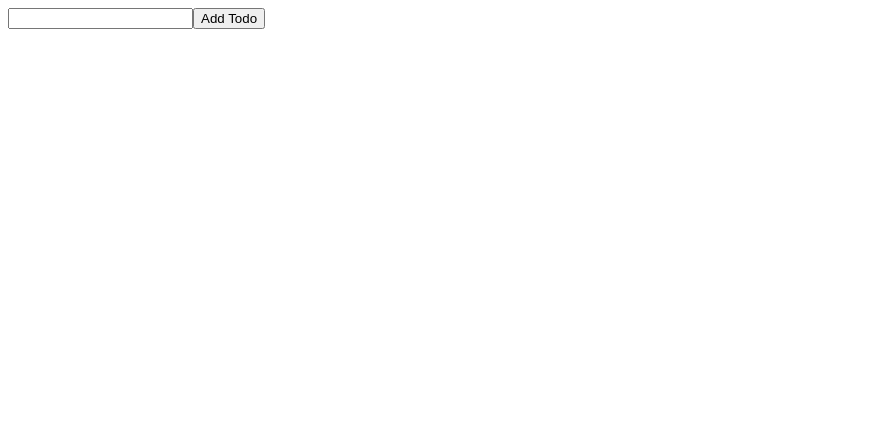
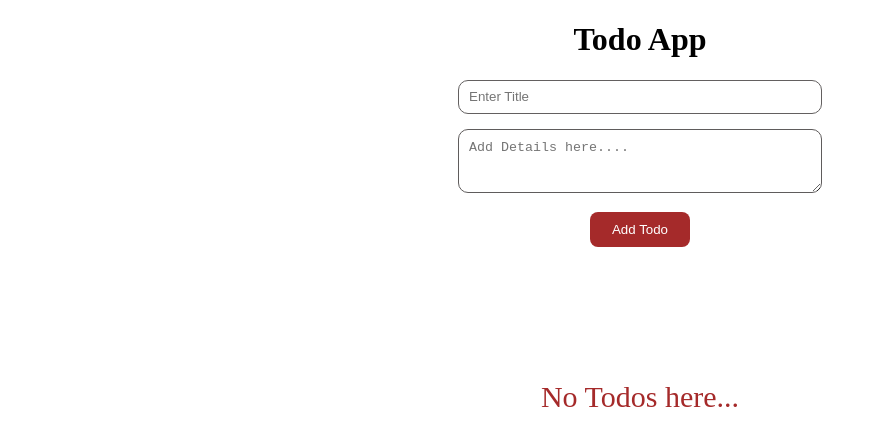
Before and after one commit to Manasa2903/todoapp, a React (Create React App) app in the folder todo-app/: page / in a window 1280 px wide. Shown: the top 446 px of the page, without its empty margins (0-877 px from the left). Built offline with nearby package versions, Linux system fonts and the light colour scheme.

Commit message:
added description and litte css

```diff
--- a/todo-app/src/App.js
+++ b/todo-app/src/App.js
@@ -6,6 +6,7 @@ function App() {
 
   const [todoList , setTodoList] = useState([])
   const [inputVal , setInputVal] = useState("")
+  const [description, setDescription] = useState("")
   const [id, setId] = useState(1)
 
   const addTodo = (event) =>
@@ -13,11 +14,13 @@ function App() {
     event.preventDefault()
     let newTodo = {
       id : id,
-      todoValue : inputVal
+      todoValue : inputVal,
+      todoDescription : description
     }
     setTodoList(prevState => ([...prevState, newTodo]))
     setId(id + 1)
     setInputVal("")
+    setDescription("")
   }
 
   const deleteTodo = (id) =>
@@ -33,18 +36,34 @@ function App() {
     setInputVal(event.target.value)
   }
 
+  const handleDescription = (event) =>
+  {
+    setDescription(event.target.value)
+  }
+
   return (
     <>
-   <form onSubmit={addTodo}>
-     <input type="text" className="todo-input" onChange={handleInput} value={inputVal} required/>
-     <button type="submit">Add Todo</button>
-   </form>
+    <h1 className="heading">Todo App</h1>
+    <form onSubmit={addTodo} className="form-container">
+    <div>
+      <input type="text" className="todo-input" placeholder="Enter Title" onChange={handleInput} value={inputVal} required/>
+    </div>
+    <div>
+      <textarea value={description} onChange={handleDescription} placeholder="Add Details here...." className="todo-description" required/>
+    </div>
+      <div>
+      <button type="submit" className="add-button">Add Todo</button>
+      </div>
+    </form>
+
+    <div className="todo-list-container">
    {
-     todoList.map(eachTodo => <TodoList key={eachTodo.id} todoDetails={eachTodo} deleteTodo = {deleteTodo}/>)
+    todoList.length>0? todoList.map(eachTodo => <TodoList key={eachTodo.id} todoDetails={eachTodo} deleteTodo = {deleteTodo}/>) : <p className="no-todos">No Todos here...</p>
    }
    {
        console.log(todoList)
    }
+   </div>
    </>
   );
 }
--- a/todo-app/src/Components/TodoList.jsx
+++ b/todo-app/src/Components/TodoList.jsx
@@ -1,6 +1,6 @@
 const TodoList = ({todoDetails, deleteTodo}) => {
 
-    const {id, todoValue} = todoDetails
+    const {id, todoValue, todoDescription} = todoDetails
 
     const onDeleteTodo = () =>
     {
@@ -11,7 +11,10 @@ const TodoList = ({todoDetails, deleteTodo}) => {
 
     return(
         <div className="todo">
-            <p className="todo-name">{todoValue}</p>
+            <div className="todo-details-container">
+                <h1 className="todo-name">{todoValue}</h1>
+                <p className="todos-description">{todoDescription}</p>
+            </div>
             <button onClick={onDeleteTodo} className="todo-button">Delete</button>
         </div>
     )
--- a/todo-app/src/index.css
+++ b/todo-app/src/index.css
@@ -1,6 +1,13 @@
 .todo {
     display: flex;
     margin-top: 10px;
+    align-items: center;
+    justify-content: center;
+}
+
+.todo-list-container {
+    height: 70vh;
+    overflow: auto;
 }
 
 .todo-name {
@@ -8,12 +15,72 @@
     margin-top: 8px;
 }
 
+.todo-details-container {
+    width: 50%;
+}
+
 .todo-button {
     background-color: brown;
     color: white;
     border: 0;
     border-radius: 10px;
-    width: 100px;
+    width: 60px;
     height: 35px;
     cursor: pointer;
 }
+
+.no-todos {
+    display: flex;
+    align-items: center;
+    justify-content: center;
+    height: 30vh;
+    font-size: 30px;
+    color: brown;
+}
+
+.form-container {
+    display: flex;
+    flex-direction: column;
+    justify-content: center;
+    align-items: center;
+}
+
+.todo-input {
+    height: 30px;
+    width: 350px;
+    border-radius: 10px;
+    border: 1px solid rgb(99, 96, 96);
+    outline: none;
+    padding-left: 10px;
+    margin-bottom: 15px;
+}
+
+.heading {
+    text-align: center;
+}
+
+.todo-description {
+    height: 50px;
+    width: 350px;
+    border-radius: 10px;
+    border: 1px solid rgb(95, 92, 92);
+    outline: none;
+    padding-left: 10px;
+    padding-top: 10px;
+    margin-bottom: 15px;
+}
+
+.todos-description {
+    width: 100px;
+    height: fit-content;
+}
+
+.add-button {
+    background-color: brown;
+    color: white;
+    width: 100px;
+    height: 35px;
+    border: 0;
+    border-radius: 8px;
+    cursor: pointer;
+}
```
